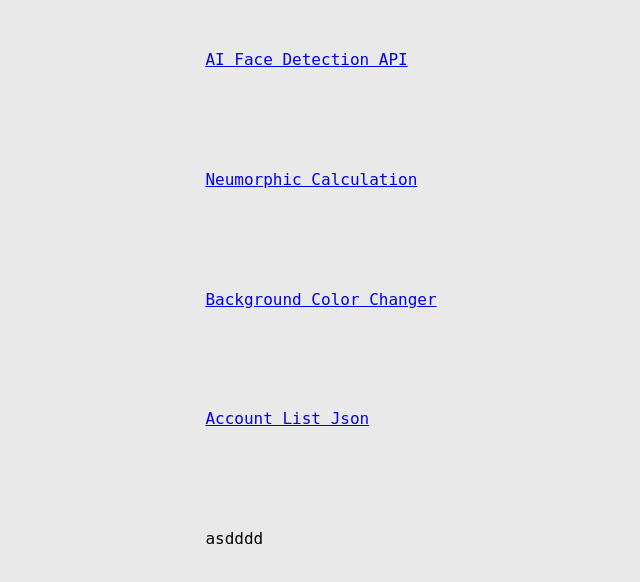
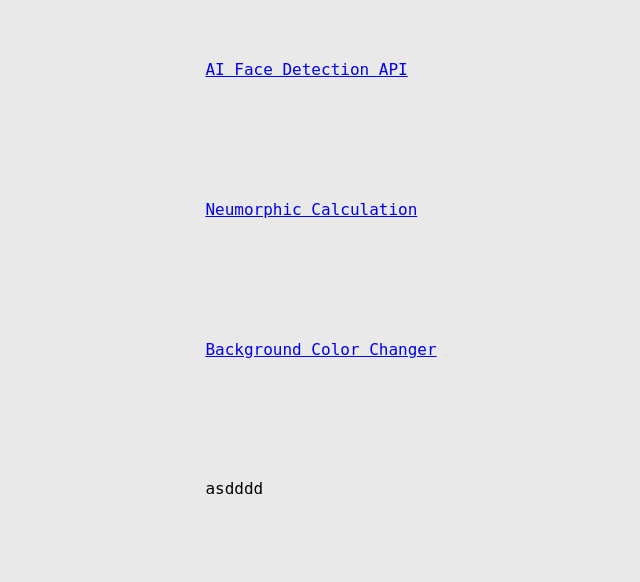
Before and after one commit to coool1108/coool1108.github.io, a plain HTML site: page JavaScript/index.html in a window 1280 px wide. Shown: the whole page, without its empty margins (319-959 px from the left). Drawn offline with Linux system fonts and the light colour scheme.

Commit message:
Update index.html

```diff
--- a/JavaScript/index.html
+++ b/JavaScript/index.html
@@ -11,7 +11,6 @@
     <a href="/AI-Face-Dectection-API.html">AI Face Detection API</a>
     <a href="/Neumorphic-Calculator.html">Neumorphic Calculation</a>
     <a href="/background-color-changer.html">Background Color Changer</a>
-    <a href="/acc-list.txt">Account List Json</a>
   </body>
   <script src="/js/dom-manipulation.js "></script>
 </html>
```
